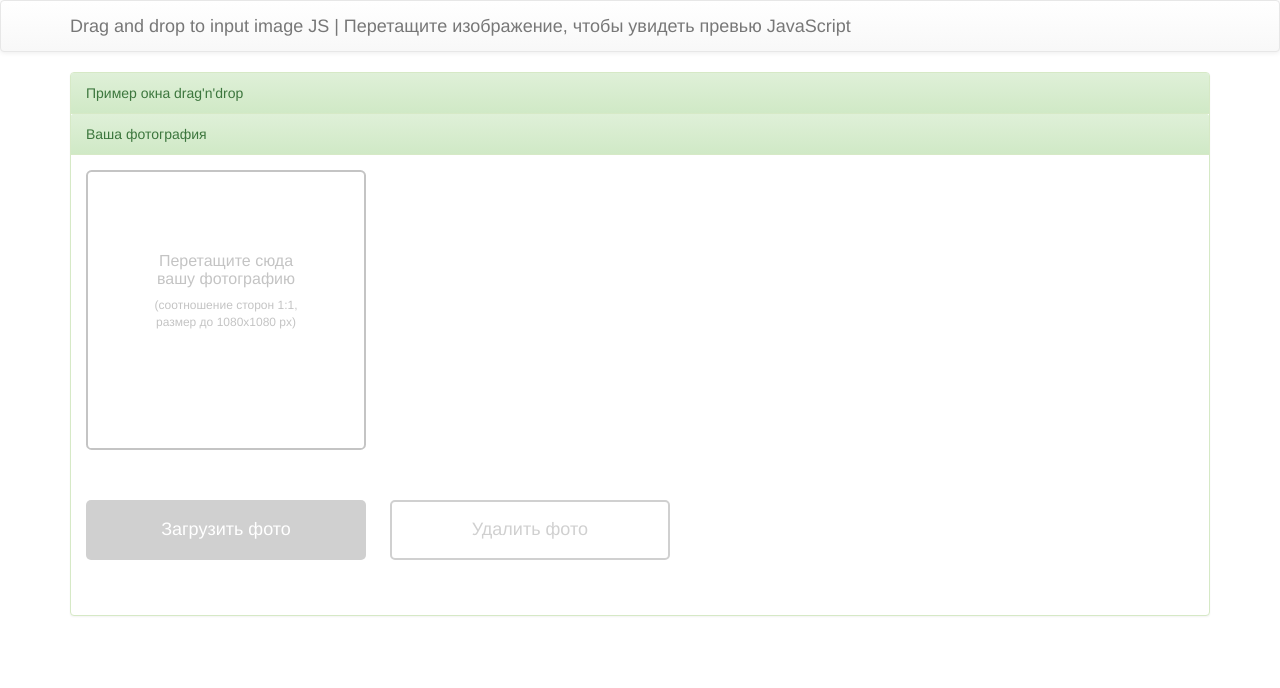
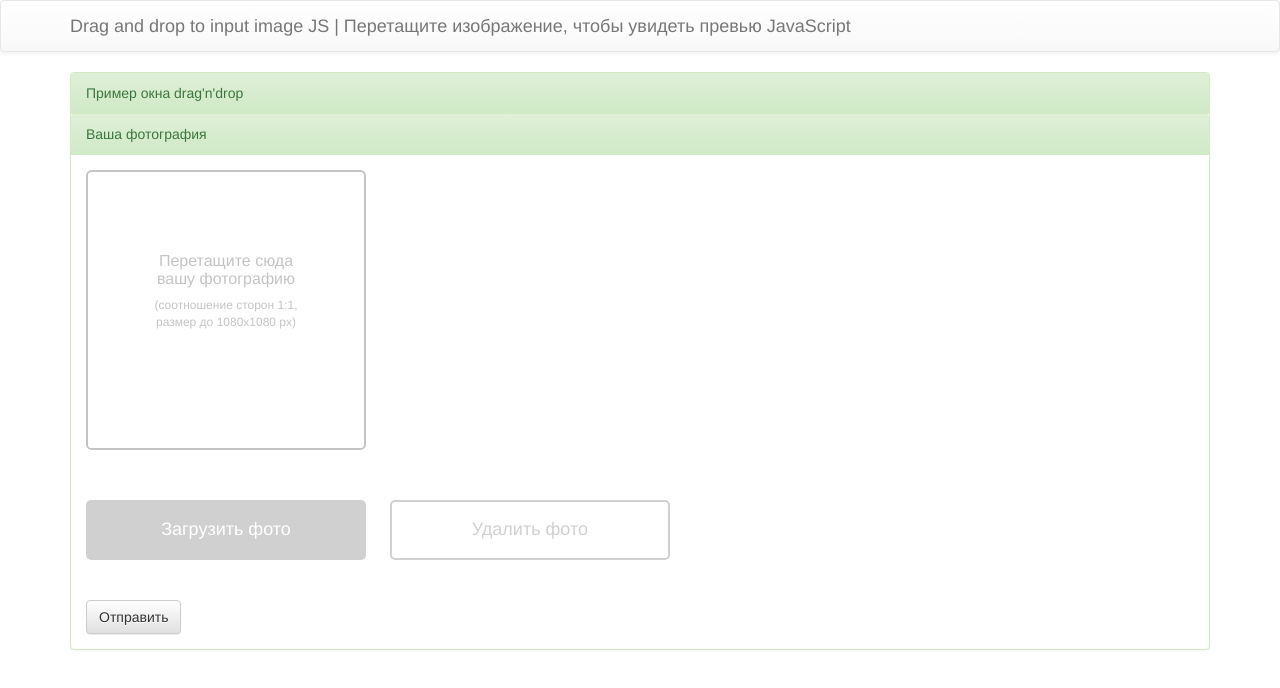
Before and after one commit to Kritskii-A/dragAndDrop-to-InputImage-JS, a plain HTML site: page index.html in a window 1280 px wide. Drawn offline with nearby package versions, Linux system fonts and the light colour scheme.

Commit message:
added button "submit"

```diff
--- a/index.html
+++ b/index.html
@@ -49,7 +49,7 @@
                     <button class="fileUpload--btn" type="button" onclick="$('.fileUpload--input').trigger( 'click' )">Загрузить фото</button>
                     <button type="button" onclick="removeUploadImg()" class="removeImage">Удалить фото</button>
                 </div>
-
+                <button type="submit" class="btn btn-default">Отправить</button>
               </form>
       </div>
     </div>
```
